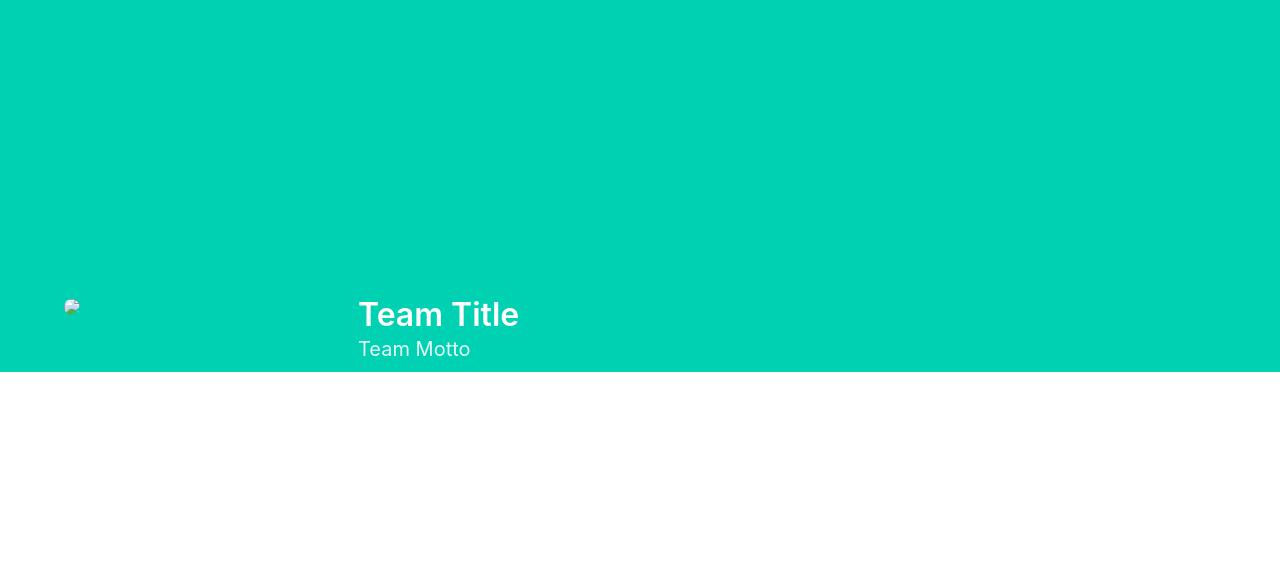
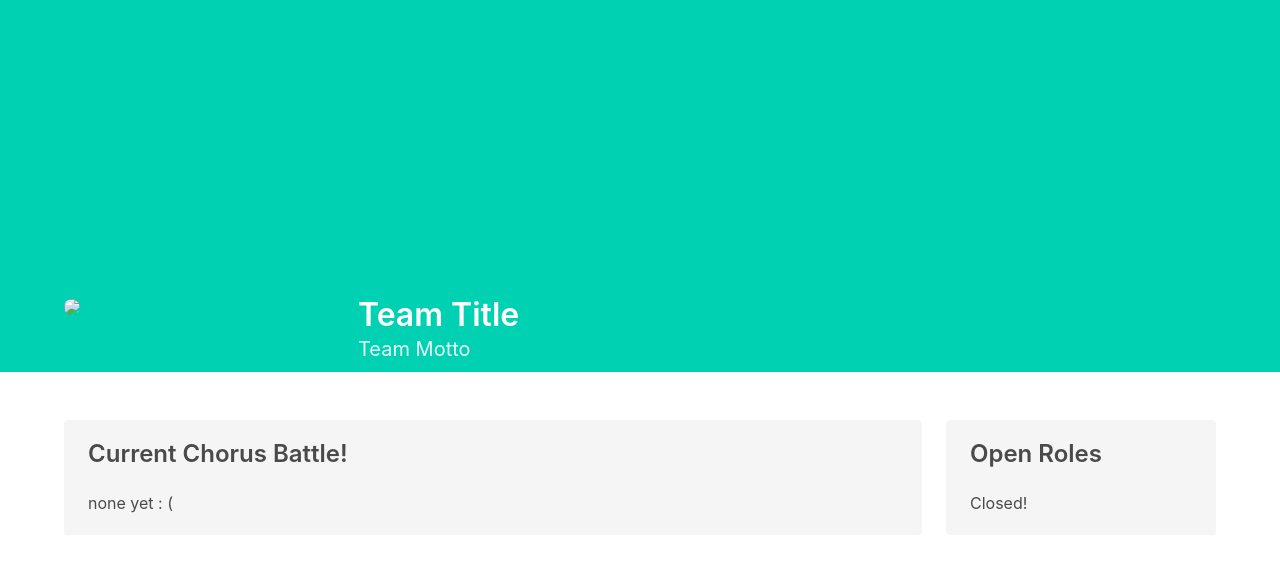
Before and after one commit to jchen2186/cb-platform, a Flask app: a page that uses cbapp/templates/team.html in a window 1280 px wide. Shown: the part 57-639 px from the top of the page. Run offline with Flask 2, Linux system fonts and the light colour scheme; some libraries are stand-ins or nearby versions.

Commit message:
added open roles box

```diff
--- a/cbapp/templates/team.html
+++ b/cbapp/templates/team.html
@@ -19,6 +19,25 @@
             Team Motto
           </h2>
         </div>
+      </div> <!-- columns -->
+    </div> <!-- container -->
+  </div>
+</section>
+
+<section class="section">
+  <div class="container">
+    <div class="columns">
+      <div class="column is-three-quarters">
+        <div class="notification" id="current-cb">
+          <h2 class="title is-4"> Current Chorus Battle!</h2>
+          <p class="content">none yet : ( </p>
+        </div>
+      </div>
+      <div class="column is-one-quarter">
+        <div class="notification" id="looking-roles">
+          <h2 class="title is-4">Open Roles</h2>
+          <p class="content">Closed!</p>
+        </div>
       </div>
     </div>
   </div>
```
